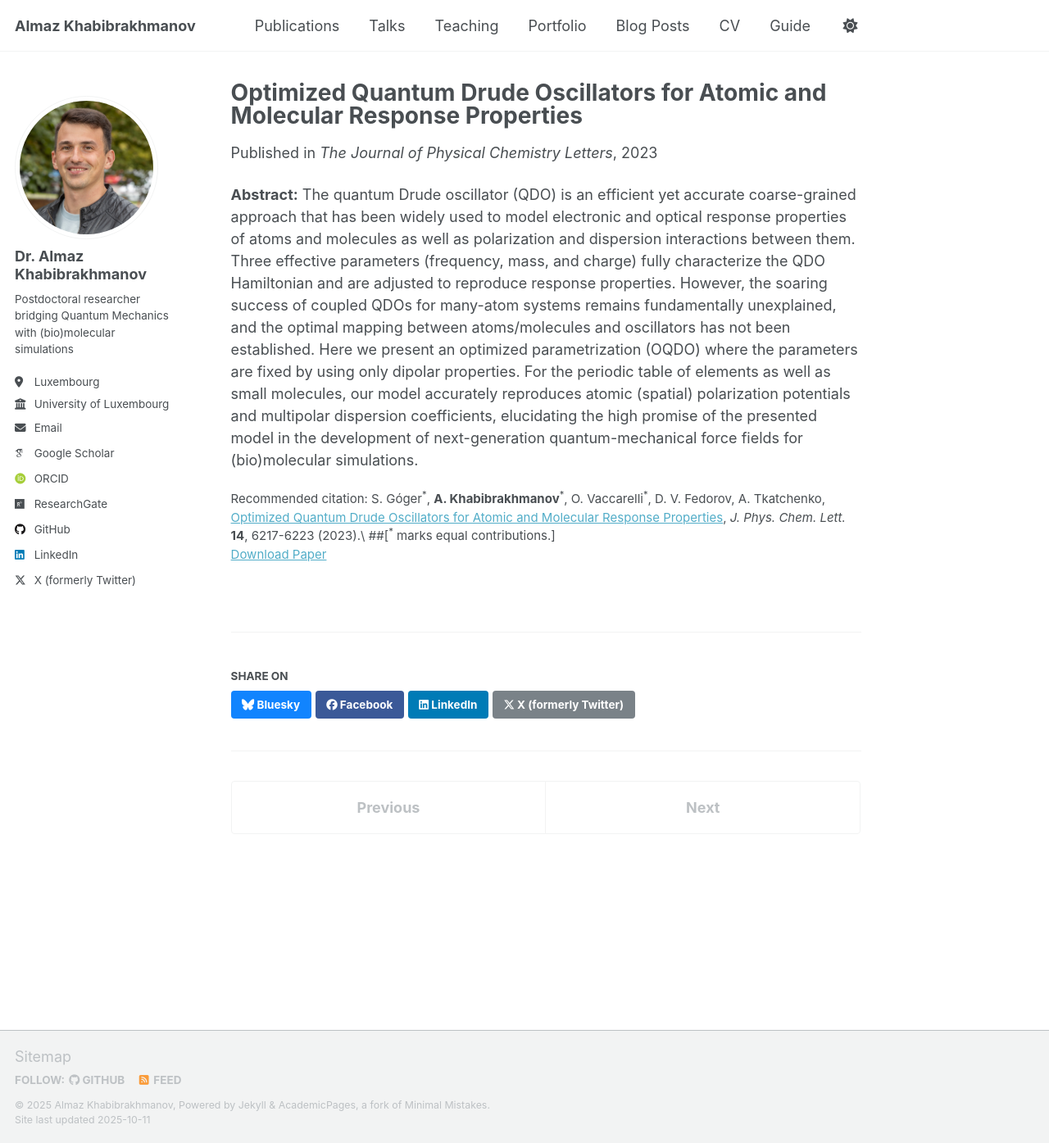
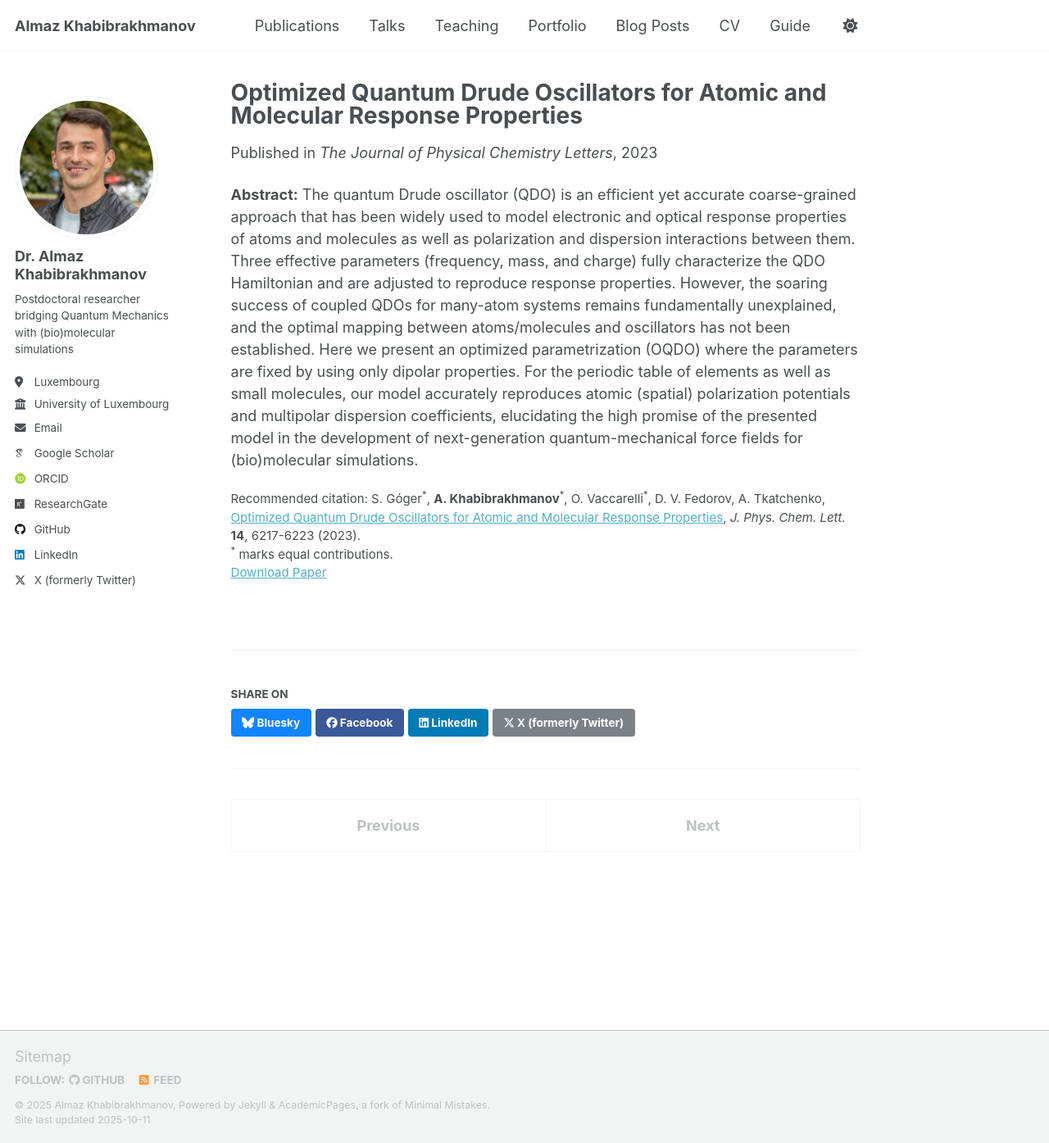
Before and after one commit to almaz-khabibrakhmanov/almaz-khabibrakhmanov.github.io, a Jekyll site: the page built from _publications/2023-Optimized_QDO-JPCL.md, in a window 1280 px wide and 1395 px high. Shown: the whole window at 82% size. Built offline with Jekyll 4.4.1, drawn with Linux system fonts in a browser that asks for light colours; some web fonts are replaced; a script that is not in the unit is left out.

```diff
--- a/_publications/2023-Optimized_QDO-JPCL.md
+++ b/_publications/2023-Optimized_QDO-JPCL.md
@@ -8,6 +8,7 @@ date: 2023-06-29
 venue: 'The Journal of Physical Chemistry Letters'
 #slidesurl: ''
 paperurl: 'http://almaz-khabibrakhmanov.github.io/files/papers/2023-Optimized_QDO-JPCL.pdf'
-citation: 'S. Góger<sup>*</sup>, <b>A. Khabibrakhmanov</b><sup>*</sup>, O. Vaccarelli<sup>*</sup>, D. V. Fedorov, A. Tkatchenko, <a href="https://doi.org/10.1021/acs.jpclett.3c01221">Optimized Quantum Drude Oscillators for Atomic and Molecular Response Properties</a>, <i>J. Phys. Chem. Lett.</i> <b>14</b>, 6217-6223 (2023).\ ##[<sup>*</sup> marks equal contributions.]'
+citation: 'S. Góger<sup>*</sup>, <b>A. Khabibrakhmanov</b><sup>*</sup>, O. Vaccarelli<sup>*</sup>, D. V. Fedorov, A. Tkatchenko, <a href="https://doi.org/10.1021/acs.jpclett.3c01221">Optimized Quantum Drude Oscillators for Atomic and Molecular Response Properties</a>, <i>J. Phys. Chem. Lett.</i> <b>14</b>, 6217-6223 (2023).<br />
+<sup>*</sup> marks equal contributions.'
 ---
 <b>Abstract:</b> The quantum Drude oscillator (QDO) is an efficient yet accurate coarse-grained approach that has been widely used to model electronic and optical response properties of atoms and molecules as well as polarization and dispersion interactions between them. Three effective parameters (frequency, mass, and charge) fully characterize the QDO Hamiltonian and are adjusted to reproduce response properties. However, the soaring success of coupled QDOs for many-atom systems remains fundamentally unexplained, and the optimal mapping between atoms/molecules and oscillators has not been established. Here we present an optimized parametrization (OQDO) where the parameters are fixed by using only dipolar properties. For the periodic table of elements as well as small molecules, our model accurately reproduces atomic (spatial) polarization potentials and multipolar dispersion coefficients, elucidating the high promise of the presented model in the development of next-generation quantum-mechanical force fields for (bio)molecular simulations.
```
